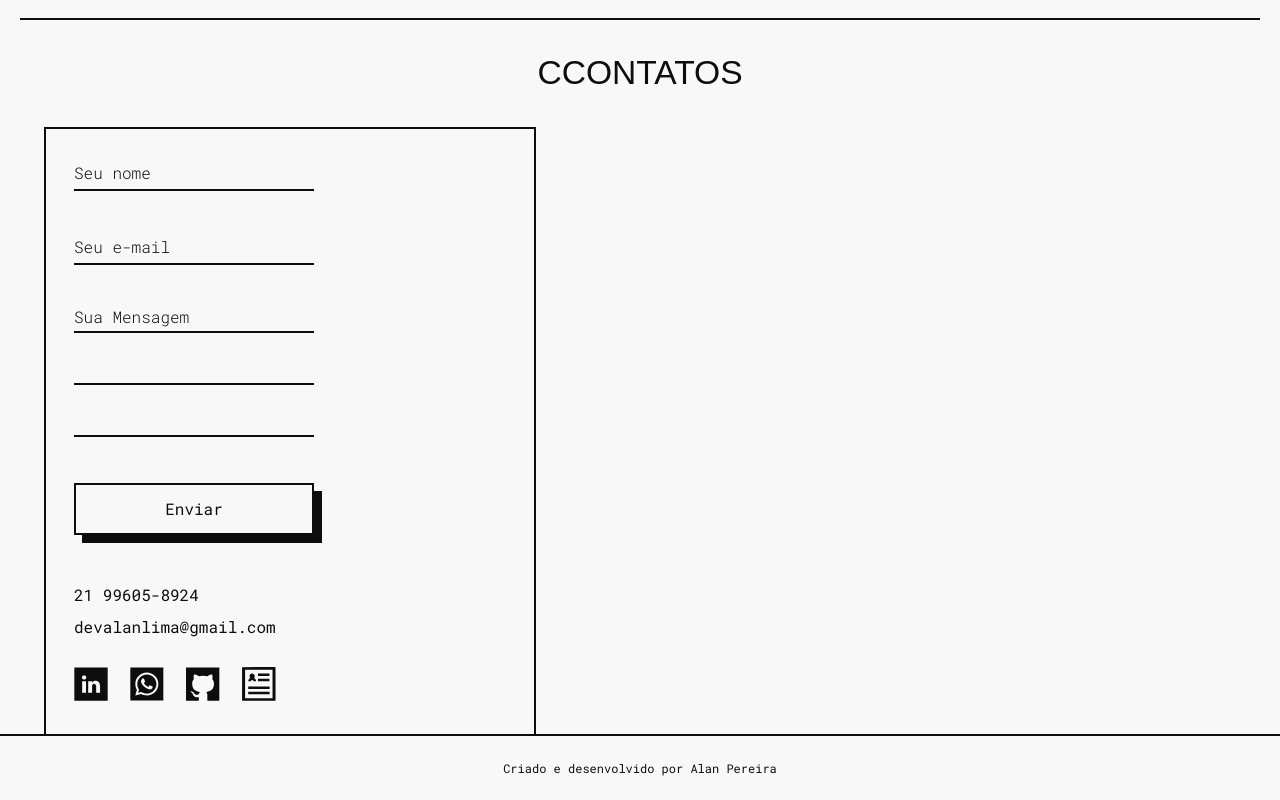
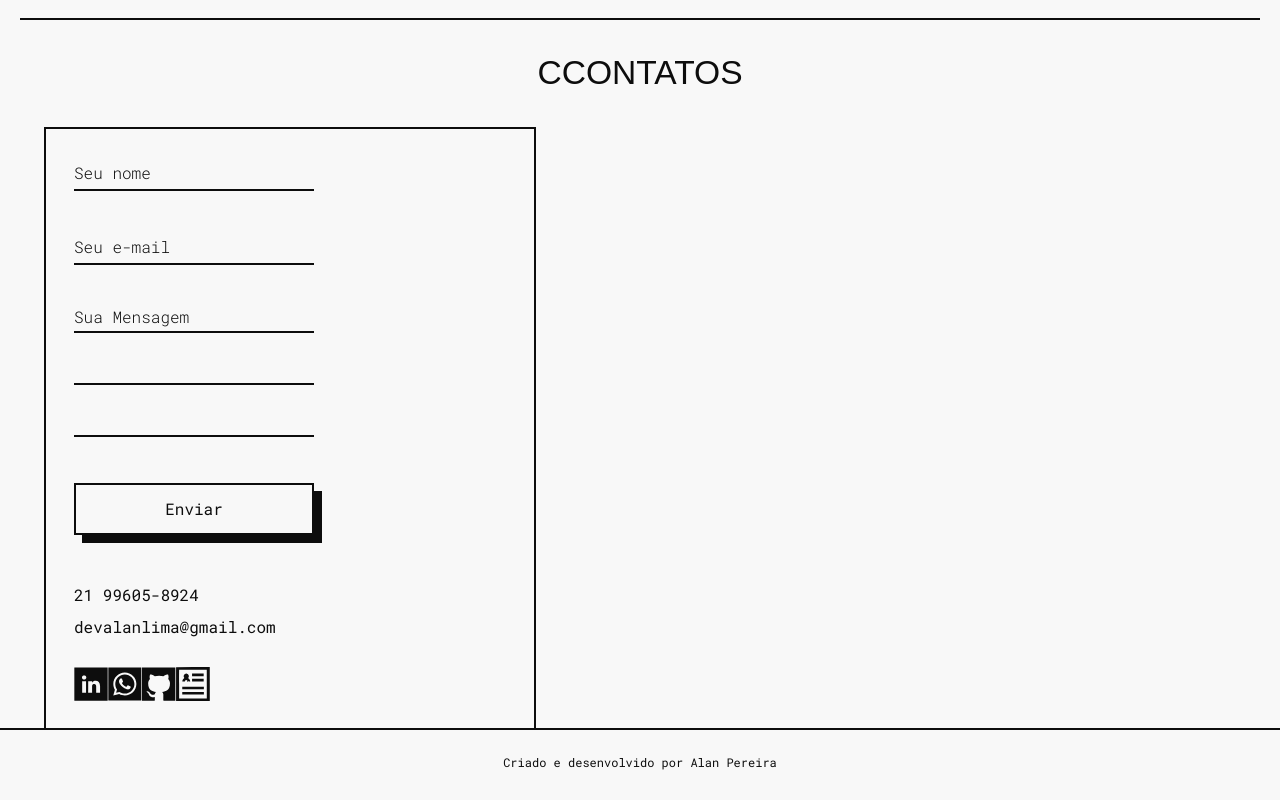
Before and after one commit to devalanlima/portfolio, a Vue app: page / in a window 1280 px wide. Shown: the part 1701-2501 px from the top of the page. Built offline with nearby package versions, Linux system fonts and the light colour scheme; a web font is replaced by a local one.

Commit message:
stylize / cv icon size

```diff
--- a/src/components/common/ContactIcons.vue
+++ b/src/components/common/ContactIcons.vue
@@ -1,5 +1,5 @@
 <template>
-    <ul class="flex justify-between">
+    <ul class="flex">
         <li>
             <a href="https://www.linkedin.com/in/devalanlima/" target="_blank">
                 <svg width="34" height="34" viewBox="0 0 34 34" class="fill-preto dark:fill-branco"
@@ -30,11 +30,11 @@
 
             </a>
         </li>
-        <li>
+        <li class="h-[34px]">
             <a ref="cv" href="#" download="Alan Lima Currículo CV"></a>
-            <button type="button"  @click="isOpen = !isOpen" class="cursor-pointer" title="Baixar Currículo">
-                <svg version="1.0" xmlns="http://www.w3.org/2000/svg" viewBox="0 0 487.000000 489.000000"
-                    preserveAspectRatio="xMidYMid meet" class="fill-preto dark:fill-branco w-[2.1rem]">
+            <button type="button"  @click="isOpen = !isOpen" class="cursor-pointer m-0 p-0" title="Baixar Currículo">
+                <svg version="1.0" xmlns="http://www.w3.org/2000/svg" viewBox="0 0 489.000000 489.000000"
+                    preserveAspectRatio="xMidYMid meet" class="fill-preto dark:fill-branco w-[34px] h-[34px]">
                     <g transform="translate(0.000000,489.000000) scale(0.100000,-0.100000)" stroke="none">
                         <path d="M2432 4873 l-2422 -3 0 -2430 0 -2430 2425 0 2425 0 0 2435 c0 1339
                 -1 2434 -2 2433 -2 -2 -1093 -4 -2426 -5z m1996 -2436 l2 -2067 -1990 0 -1990
```
